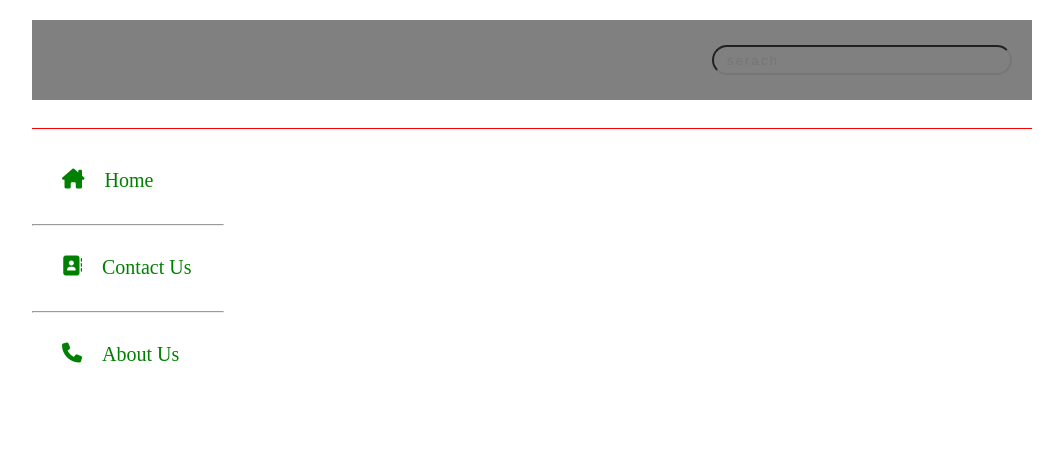
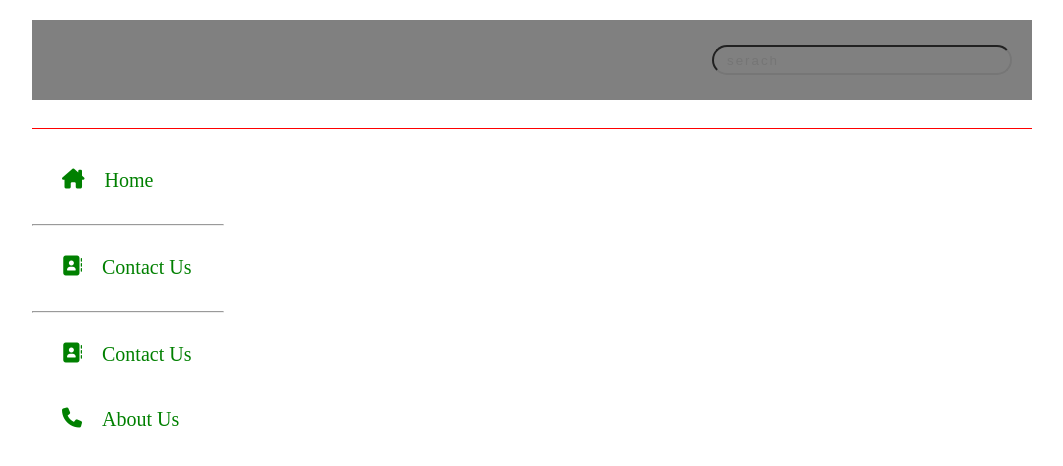
Before and after one commit to khalid045/navigation, a plain HTML site: page index.html in a window 1280 px wide. Shown: the top 466 px of the page, without its empty margins (108-1171 px from the left). Drawn offline with Linux system fonts and the light colour scheme.

Commit message:
new file

```diff
--- a/index.html
+++ b/index.html
@@ -30,7 +30,12 @@
                      <label>Contact Us</label>
                 </div>
 <hr>
+<div>
+    <div class="manu">
+        <div>  <i class="fa-solid fa-address-book"></i> </div>
 
+         <label>Contact Us</label>
+    </div>
  <div>
                 <div class="manu">
                     <div>  <i class="fa-solid fa-phone"></i></div>
```
